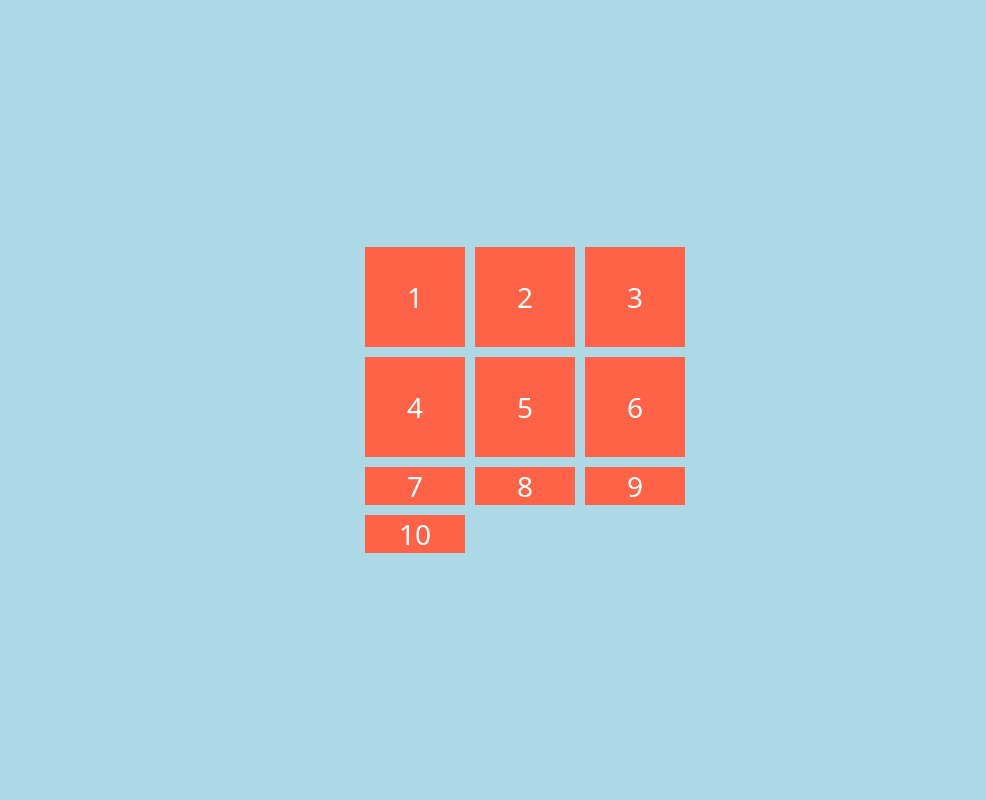
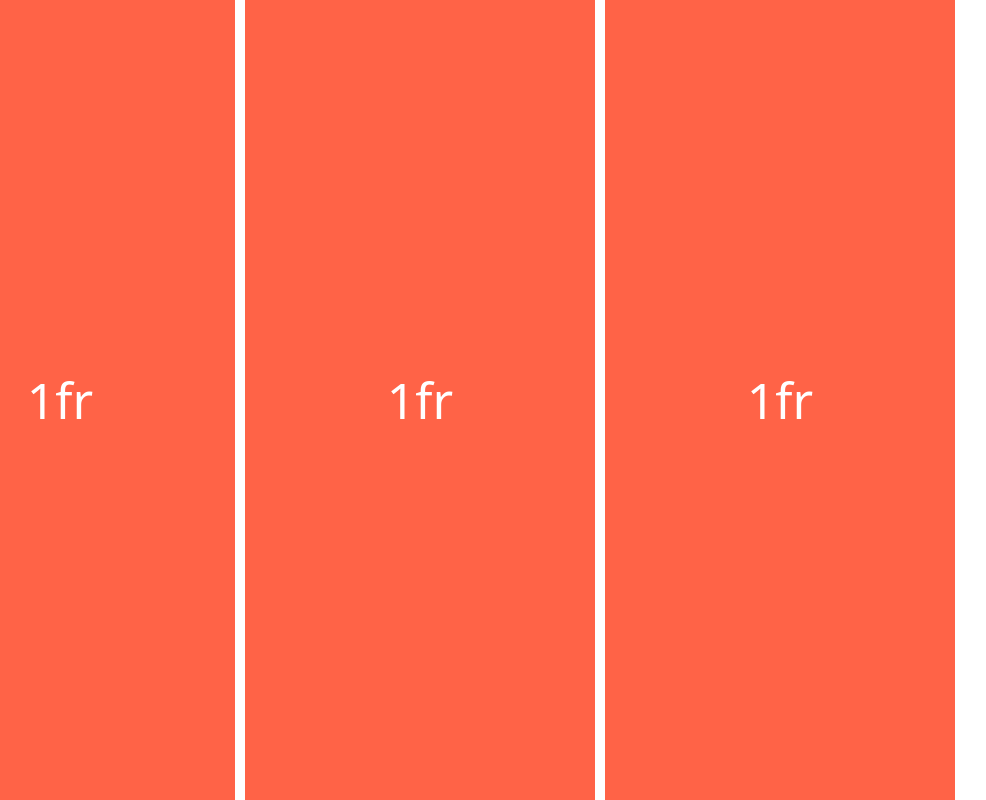
Before and after one commit to draketamer/csslayout_master_class, a plain HTML site: page index.html in a window 1280 px wide. Shown: the whole page, without its empty margins (115-1101 px from the left). Drawn offline with Linux system fonts and the light colour scheme.

Commit message:
#3.9 Auto Sizing and Minmax

```diff
--- a/index.html
+++ b/index.html
@@ -8,16 +8,10 @@
   </head>
   <body>
     <div class="father">
-      <div class="child">1</div>
-      <div class="child">2</div>
-      <div class="child">3</div>
-      <div class="child">4</div>
-      <div class="child">5</div>
-      <div class="child">6</div>
-      <div class="child">7</div>
-      <div class="child">8</div>
-      <div class="child">9</div>
-      <div class="child">10</div>
+      <div class="child">1fr</div>
+      <div class="child">1fr</div>
+      <!-- <div class="child">This text is long! 💥💥💥 CSS Grid Rules!</div> -->
+      <div class="child">1fr</div>
     </div>
 
     <!-- <header></header>
--- a/style.css
+++ b/style.css
@@ -9,21 +9,16 @@ body {
   display: grid;
   gap: 10px;
   height: 100vh;
-  grid-template-columns: repeat(3, 100px);
-  grid-template-rows: repeat(2, 100px);
-  background-color: lightblue;
-  /* align-content: start; */
-  /* justify-content: center; */
-  place-content: center center;
-
-  /* justify-items: strech;
-  align-items: strech; */
+  /* grid-template-columns: 1fr max-content 1fr; */
+  /* grid-template-columns: 1fr min-content 1fr; */
+  /* grid-template-columns: 1fr minmax(250px, 1fr) 1fr; */
+  grid-template-columns: repeat(3, minmax(300px, 350px));
 }
 
 .child {
   background-color: tomato;
   color: white;
-  font-size: 28px;
+  font-size: 50px;
   display: flex;
   justify-content: center;
   align-items: center;
```
